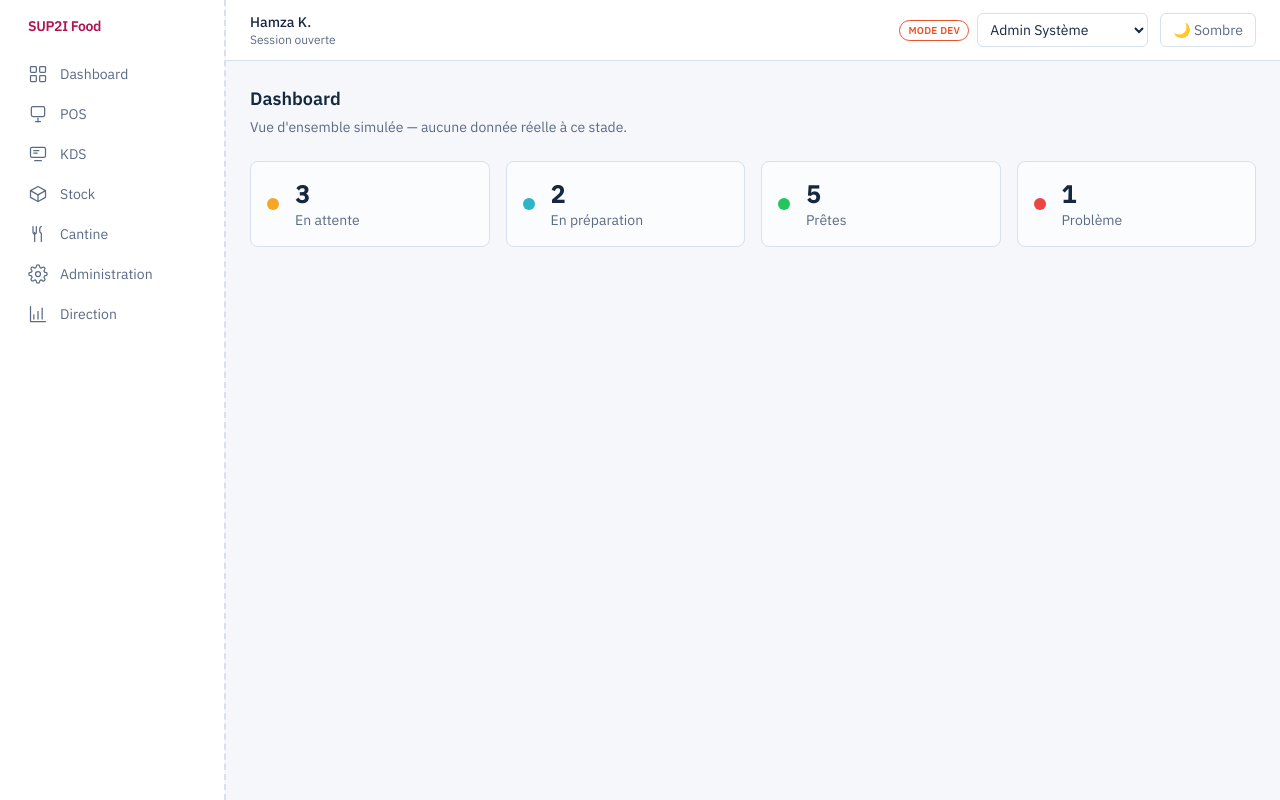
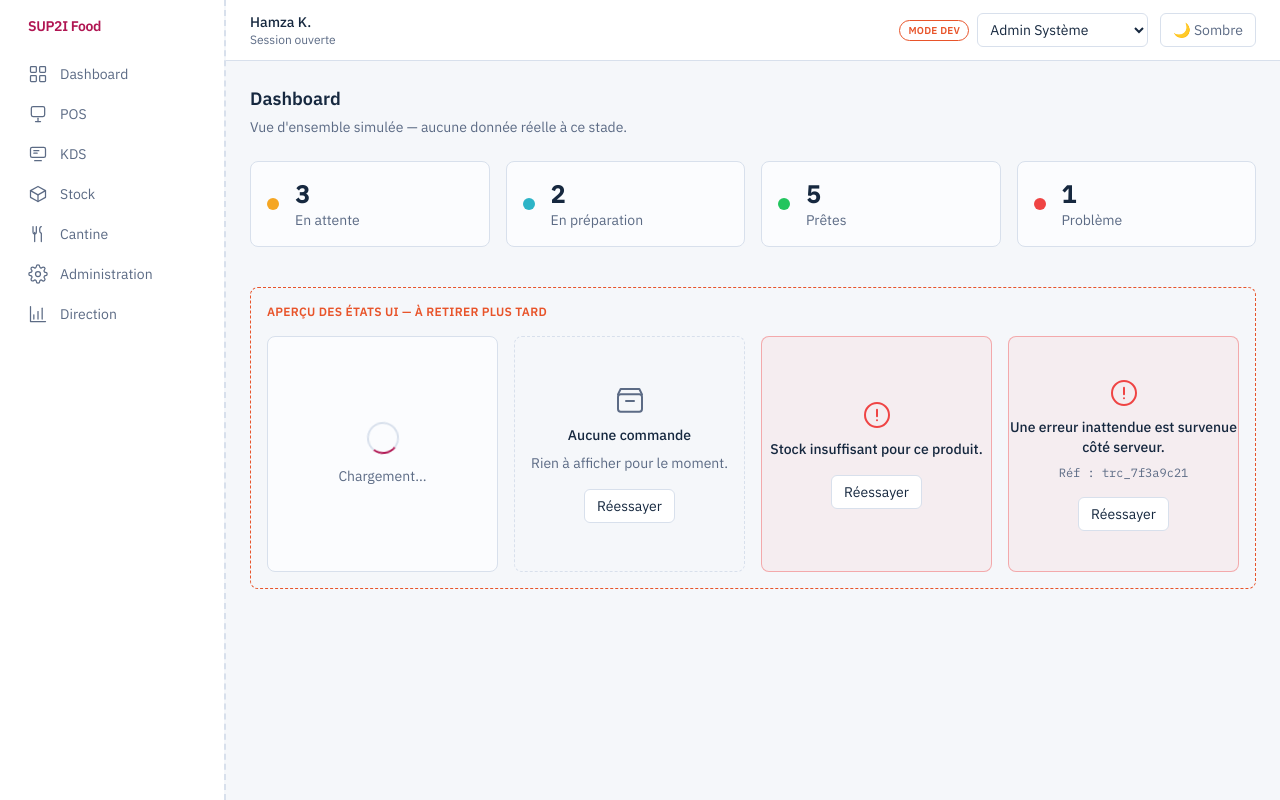
Before and after one commit to maskmohammed/sup2i-food-web, a Next.js app: page /dashboard in a window 1280 px wide. Built offline with nearby package versions, Linux system fonts and the light colour scheme.

Commit message:
feat: add reusable loading/empty/error state components with error code mapping

```diff
--- a/src/app/(staff)/dashboard/page.tsx
+++ b/src/app/(staff)/dashboard/page.tsx
@@ -1,9 +1,24 @@
+import { EmptyState } from "@/components/states/empty-state";
+import { ErrorState } from "@/components/states/error-state";
+import { LoadingState } from "@/components/states/loading-state";
+
 const statusCards: { label: string; value: number; colorClass: string }[] = [
   { label: "En attente", value: 3, colorClass: "bg-status-queued" },
   { label: "En préparation", value: 2, colorClass: "bg-status-preparing" },
   { label: "Prêtes", value: 5, colorClass: "bg-status-ready" },
   { label: "Problème", value: 1, colorClass: "bg-status-alert" },
 ];
+
+function DemoRetryButton() {
+  return (
+    <button
+      type="button"
+      className="rounded-md border border-border bg-surface px-3 py-1.5 text-sm text-text transition-colors hover:bg-surface-raised"
+    >
+      Réessayer
+    </button>
+  );
+}
 
 export default function DashboardPage() {
   return (
@@ -32,6 +47,24 @@ export default function DashboardPage() {
           </div>
         ))}
       </div>
+
+      <div className="mt-10 rounded-lg border border-dashed border-accent-warm p-4">
+        <p className="mb-4 text-xs font-semibold uppercase tracking-wide text-accent-warm">
+          Aperçu des états UI — à retirer plus tard
+        </p>
+        <div className="grid grid-cols-1 gap-4 lg:grid-cols-4">
+          <LoadingState />
+          <EmptyState title="Aucune commande" description="Rien à afficher pour le moment.">
+            <DemoRetryButton />
+          </EmptyState>
+          <ErrorState code="OUT_OF_STOCK">
+            <DemoRetryButton />
+          </ErrorState>
+          <ErrorState code="INTERNAL_ERROR" traceId="trc_7f3a9c21">
+            <DemoRetryButton />
+          </ErrorState>
+        </div>
+      </div>
     </div>
   );
 }
--- /dev/null
+++ b/src/components/states/empty-state.tsx
@@ -0,0 +1,33 @@
+import type { ReactNode } from "react";
+
+type EmptyStateProps = {
+  title: string;
+  description?: string;
+  children?: ReactNode;
+};
+
+export function EmptyState({ title, description, children }: EmptyStateProps) {
+  return (
+    <div className="flex flex-col items-center justify-center gap-2 rounded-lg border border-dashed border-border py-10 text-center">
+      <svg
+        aria-hidden
+        viewBox="0 0 24 24"
+        fill="none"
+        stroke="currentColor"
+        strokeWidth={1.5}
+        strokeLinecap="round"
+        strokeLinejoin="round"
+        className="h-8 w-8 text-text-muted"
+      >
+        <rect x="3" y="7" width="18" height="13" rx="2" />
+        <path d="M3 7l2-4h14l2 4" />
+        <path d="M9 12h6" />
+      </svg>
+      <p className="text-sm font-medium text-text">{title}</p>
+      {description ? (
+        <p className="max-w-sm text-sm text-text-muted">{description}</p>
+      ) : null}
+      {children ? <div className="mt-2">{children}</div> : null}
+    </div>
+  );
+}
--- /dev/null
+++ b/src/components/states/error-state.tsx
@@ -0,0 +1,34 @@
+import type { ReactNode } from "react";
+import { getErrorMessage } from "@/lib/error-messages";
+
+type ErrorStateProps = {
+  code: string;
+  traceId?: string;
+  children?: ReactNode;
+};
+
+export function ErrorState({ code, traceId, children }: ErrorStateProps) {
+  return (
+    <div className="flex flex-col items-center justify-center gap-2 rounded-lg border border-status-alert/40 bg-status-alert/5 py-10 text-center">
+      <svg
+        aria-hidden
+        viewBox="0 0 24 24"
+        fill="none"
+        stroke="currentColor"
+        strokeWidth={1.5}
+        strokeLinecap="round"
+        strokeLinejoin="round"
+        className="h-8 w-8 text-status-alert"
+      >
+        <circle cx="12" cy="12" r="9" />
+        <path d="M12 8v5" />
+        <path d="M12 16h.01" />
+      </svg>
+      <p className="text-sm font-medium text-text">{getErrorMessage(code)}</p>
+      {traceId ? (
+        <p className="font-mono text-xs text-text-muted">Réf : {traceId}</p>
+      ) : null}
+      {children ? <div className="mt-2">{children}</div> : null}
+    </div>
+  );
+}
--- /dev/null
+++ b/src/components/states/loading-state.tsx
@@ -0,0 +1,18 @@
+type LoadingStateProps = {
+  label?: string;
+};
+
+export function LoadingState({ label = "Chargement..." }: LoadingStateProps) {
+  return (
+    <div
+      role="status"
+      className="flex flex-col items-center justify-center gap-3 rounded-lg border border-border bg-surface-raised py-10 text-center"
+    >
+      <span
+        aria-hidden
+        className="h-8 w-8 animate-spin rounded-full border-2 border-border border-t-brand"
+      />
+      <p className="text-sm text-text-muted">{label}</p>
+    </div>
+  );
+}
--- /dev/null
+++ b/src/lib/error-messages.ts
@@ -0,0 +1,22 @@
+export const ERROR_MESSAGES: Record<string, string> = {
+  UNAUTHORIZED: "Session expirée, veuillez vous reconnecter.",
+  PERMISSION_DENIED: "Vous n'avez pas les droits nécessaires pour cette action.",
+  CONCURRENT_MODIFICATION: "Cet élément a été modifié entre-temps, veuillez recharger.",
+  OUT_OF_STOCK: "Stock insuffisant pour ce produit.",
+  INVALID_ORDER_STATUS: "Cette commande ne peut pas passer à cet état.",
+  PAYMENT_ALREADY_COMPLETED: "Ce paiement a déjà été effectué.",
+  PAYMENT_NOT_REFUNDABLE: "Ce paiement ne peut pas être remboursé.",
+  INVALID_QR: "QR code invalide ou illisible.",
+  FOOD_PASS_LOST: "Ce Food Pass a été déclaré perdu.",
+  MEAL_ALREADY_USED: "Ce repas a déjà été utilisé aujourd'hui.",
+  POS_SESSION_NOT_OPEN: "Aucune session de caisse ouverte.",
+  CASH_DIFFERENCE_REASON_REQUIRED: "Un motif est requis pour justifier l'écart de caisse.",
+  RATE_LIMITED: "Trop de tentatives, veuillez patienter avant de réessayer.",
+  INTERNAL_ERROR: "Une erreur inattendue est survenue côté serveur.",
+};
+
+export const DEFAULT_ERROR_MESSAGE = "Une erreur est survenue.";
+
+export function getErrorMessage(code: string): string {
+  return ERROR_MESSAGES[code] ?? DEFAULT_ERROR_MESSAGE;
+}
```
